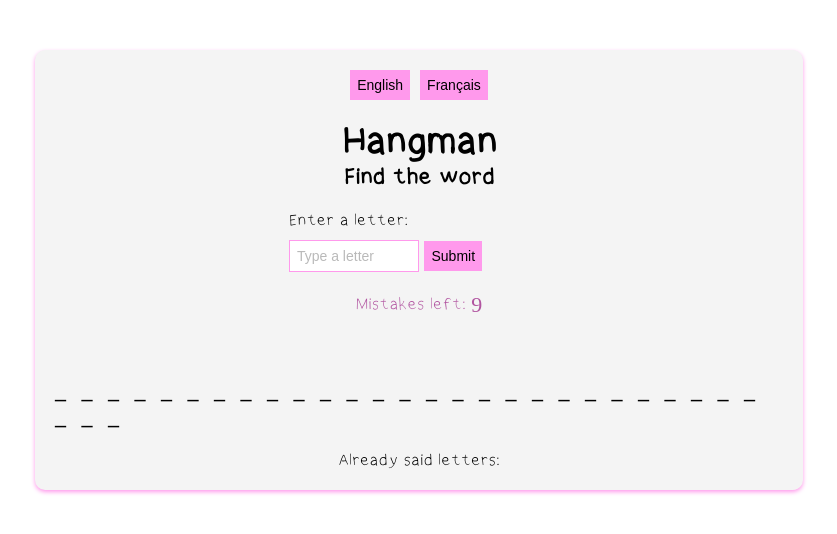
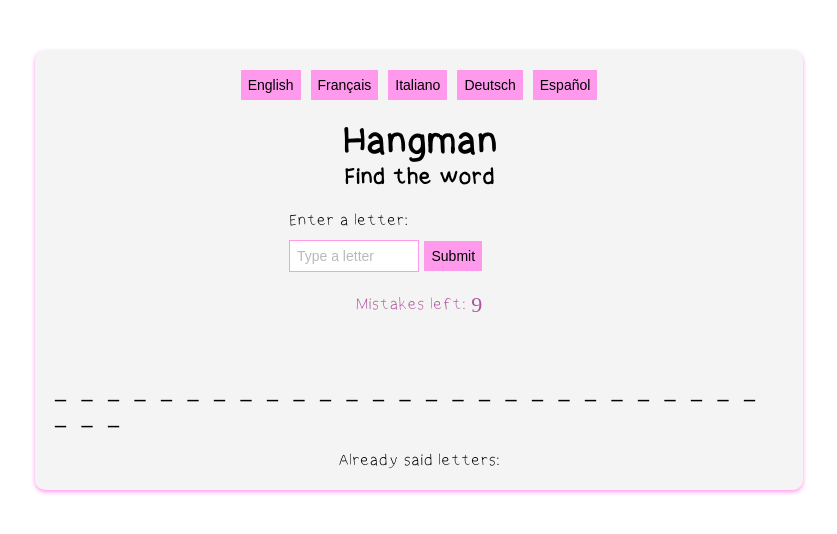
Before and after one commit to romanep8/hangman-game, a plain HTML site: page index.html in a window 1280 px wide. Shown: the whole page, without its empty margins (221-1058 px from the left). Drawn offline with Linux system fonts and the light colour scheme; no server answers.

Commit message:
Update index.html

```diff
--- a/index.html
+++ b/index.html
@@ -12,6 +12,10 @@
 		<div class="languageSelector">
 			<button id="language-en">English</button>
 			<button id="language-fr">Français</button>
+			<button id="language-it">Italiano</button>
+			<button id="language-de">Deutsch</button>
+			<button
+			id="language-es">Español</button>
 		</div>
 		<h1 id="gameTitle">Hangman</h1>
 		<h2 id="findWord">Find the word</h2>
```
